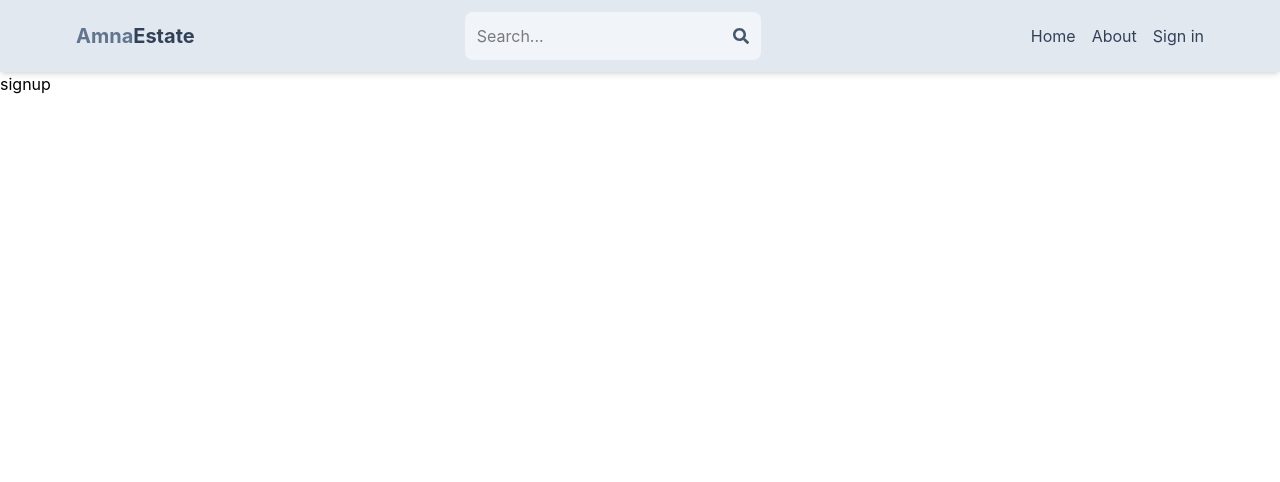
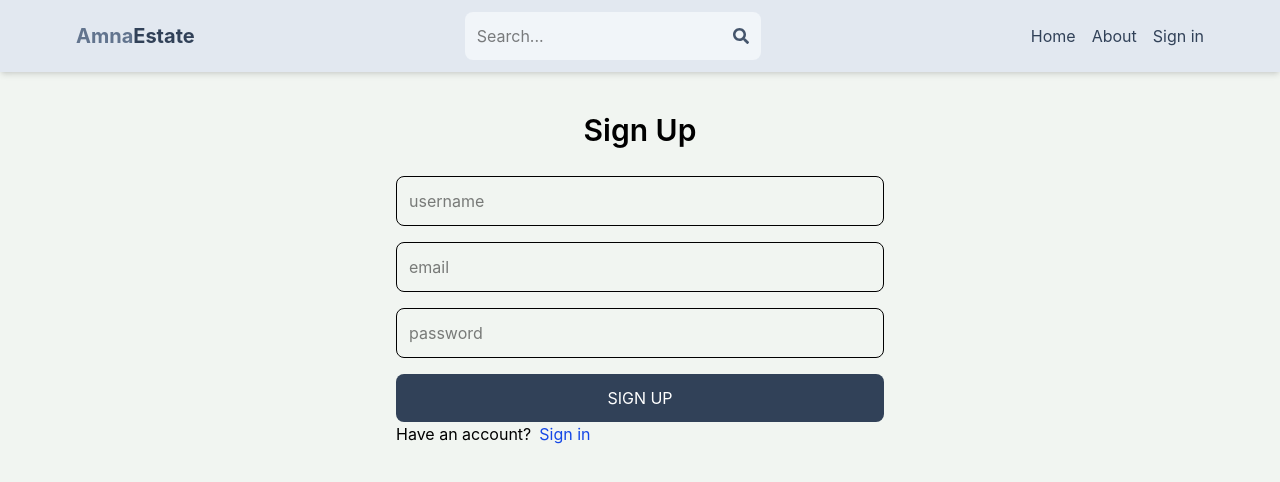
Before and after one commit to amna-ctrl102/MERN-estate, a React (Vite) app in the folder client/: page /sign-up in a window 1280 px wide. Shown: the top 482 px of the page. Built offline with nearby package versions, Linux system fonts and the light colour scheme.

Commit message:
Create Sign Up UI

```diff
--- a/client/src/index.css
+++ b/client/src/index.css
@@ -1 +1,5 @@
 @import "tailwindcss";
+
+body{
+    background-color: rgb(241 245 241);
+}
--- a/client/src/pages/SignUp.jsx
+++ b/client/src/pages/SignUp.jsx
@@ -1,9 +1,38 @@
-import React from 'react'
+import {Link} from "react-router-dom";
 
 export default function SignUp() {
   return (
-    <div>
-      signup
+    <div className="p-3 max-w-lg mx-auto">
+      <h1 className="text-3xl text-center font-semibold my-7">Sign Up</h1>
+      <form className="flex flex-col gap-4">
+        <input
+          type="text"
+          placeholder="username"
+          id="username"
+          className="border p-3 rounded-lg"
+        />
+        <input
+          type="email"
+          placeholder="email"
+          id="email"
+          className="border p-3 rounded-lg"
+        />
+        <input
+          type="password"
+          placeholder="password"
+          id="password"
+          className="border p-3 rounded-lg"
+        />
+        <button className="bg-slate-700 text-white p-3 rounded-lg uppercase hover:opacity-95 disabled:opacity-80">
+          Sign up
+        </button>
+      </form>
+      <div className="flex gap-2">
+        <p>Have an account?</p>
+        <Link to={"/sign-in"}>
+          <span className="text-blue-700">Sign in</span>
+        </Link>
+      </div>
     </div>
-  )
+  );
 }
```
Also changed, not shown: 1 other file (tests, documents, lock files or other folders).
